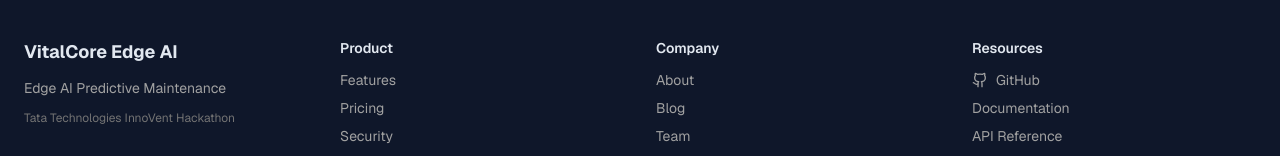
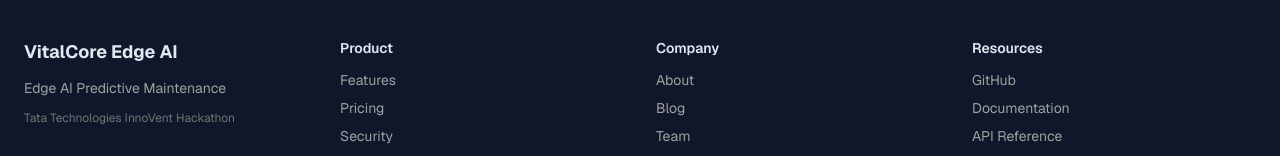
Before and after one commit to Mayankjha12/Tata-guardian-ai, a Next.js app: page / in a window 1280 px wide. Shown: the part 1522-1678 px from the top of the page. Built offline with nearby package versions, Linux system fonts and the light colour scheme.

Commit message:
fix: Remove unused Github import from Footer component

```diff
--- a/components/common/Footer.tsx
+++ b/components/common/Footer.tsx
@@ -1,6 +1,6 @@
 'use client';
 
-import { Github, Heart } from 'lucide-react';
+import { Heart } from 'lucide-react';
 
 export function Footer() {
   return (
@@ -45,8 +45,7 @@ export function Footer() {
           <div className="space-y-3">
             <h4 className="text-sm font-semibold text-foreground">Resources</h4>
             <ul className="space-y-2 text-sm text-neutral-400">
-              <li><a href="https://github.com" target="_blank" rel="noopener noreferrer" className="hover:text-foreground transition-colors flex items-center gap-2">
-                <Github className="h-4 w-4" />
+              <li><a href="https://github.com" target="_blank" rel="noopener noreferrer" className="hover:text-foreground transition-colors">
                 GitHub
               </a></li>
               <li><a href="#" className="hover:text-foreground transition-colors">Documentation</a></li>
```
